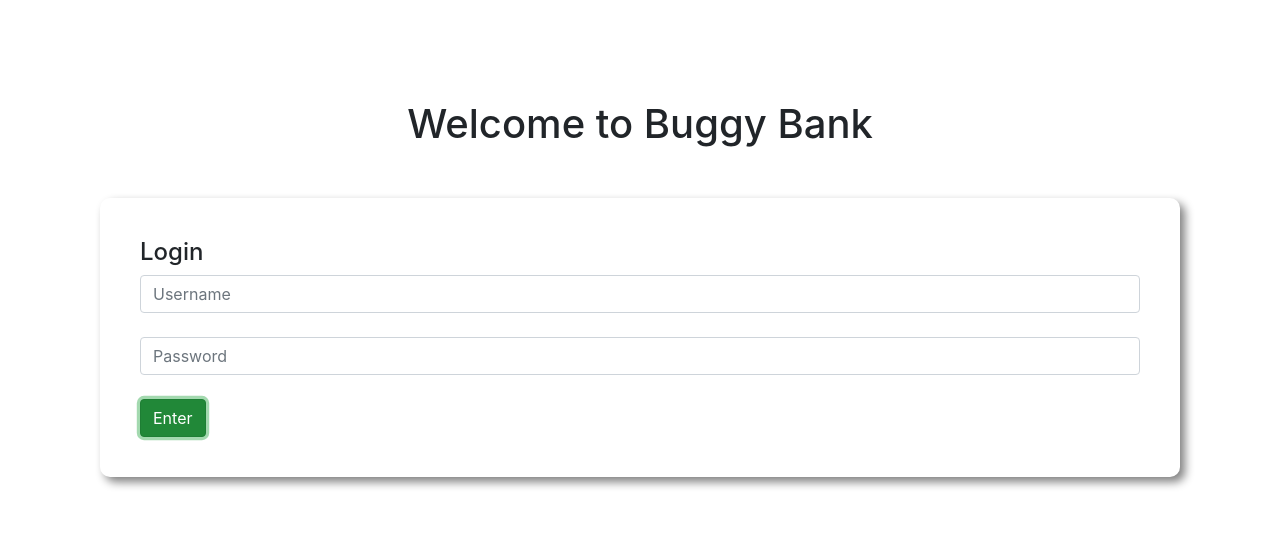
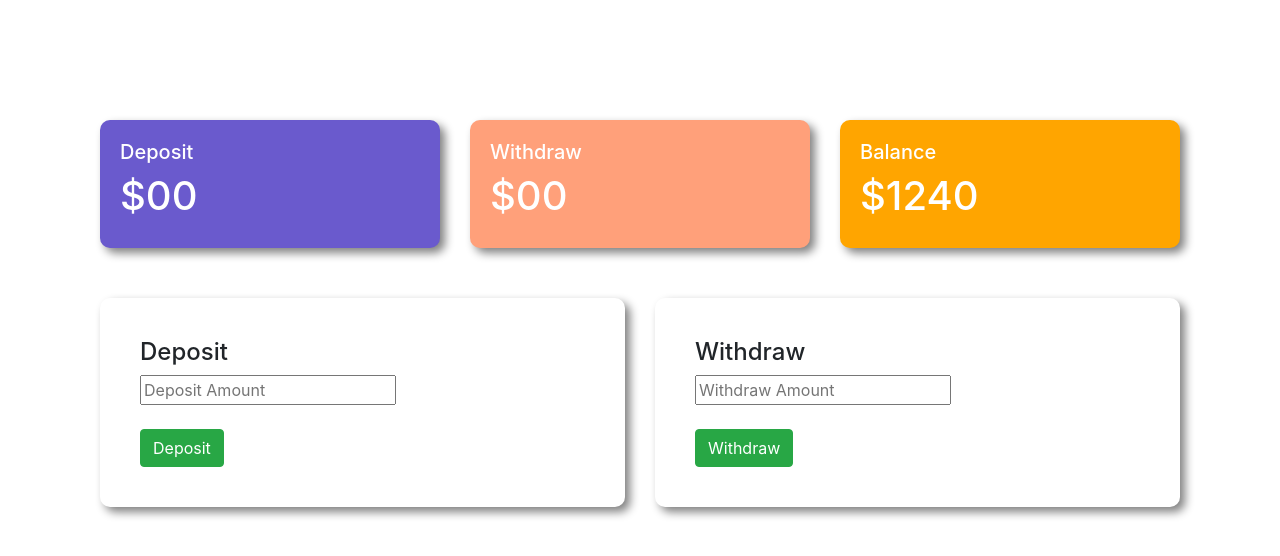
Before and after one commit to TasinTausif/buggy-bank, a plain HTML site: page index.html in a window 1280 px wide. Both pictures are taken after a click on the button "Enter". Drawn offline with nearby package versions, Linux system fonts and the light colour scheme.

Commit message:
Finished

```diff
--- a/index.html
+++ b/index.html
@@ -21,11 +21,98 @@
         </div>
     </div>
 
+    <!-- .transaction-area>.row>.col-md-4*3>.status>h5+h1 -->
+    <div class="transaction-area">
+        <div class="row">
+            <div class="col-md-4">
+                <div class="deposit status">
+                    <h5>Deposit</h5>
+                    <h1>$<span class="depositData">00</span></h1>
+                </div>
+            </div>
+            <div class="col-md-4">
+                <div class="withdraw status">
+                    <h5>Withdraw</h5>
+                    <h1>$<span class="withdrawData">00</span></h1>
+                </div>
+            </div>
+            <div class="col-md-4">
+                <div class="balance status">
+                    <h5>Balance</h5>
+                    <h1>$<span class="totalDepositData">1240</span></h1>
+                </div>
+            </div>
+        </div>
+
+        <div class="row">
+            <div class="col-md-6">
+                <div class="submit-area">
+                    <h4>Deposit</h4>
+                    <input type="text form-control"  id="depositAmount" placeholder="Deposit Amount">
+                    <br><br>
+                    <button id="depositButton" class="btn btn-success">Deposit</button>
+                </div>
+            </div>
+            <div class="col-md-6">
+                <div class="submit-area">
+                    <h4>Withdraw</h4>
+                    <input type="text form-control" placeholder="Withdraw Amount">
+                    <br><br>
+                    <button id="withdrawButton" class="btn btn-success">Withdraw</button>
+                </div>
+            </div>
+        </div>
+    </div>
+
     <script>
+        // Login Button Event Handler
         const loginButton = document.querySelector('#login');
-        loginButton.addEventListener('click', () => {
-            console.log('Login button clicked');
-        })
+        loginButton.addEventListener('click', handleLogin);
+
+        function handleLogin() {
+            document.querySelector('#login-area').style.display = 'none';
+            document.querySelector('.transaction-area').style.display = 'block';
+        }
+
+        // Common function to get number value from input
+        function getInputValue(inputId) {
+            const amount = parseFloat(document.querySelector(inputId).value);
+            return isNaN(amount) ? 0 : amount;
+        }
+
+        // Common function to update total value
+        function updateTotal(fieldId, amount) {
+            const current = parseFloat(document.querySelector(fieldId).innerText);
+            document.querySelector(fieldId).innerText = current + amount;
+        }
+
+        // Deposit Button Event Handler
+        const depositButton = document.querySelector('#depositButton');
+        depositButton.addEventListener('click', handleDeposit);
+
+        function handleDeposit() {
+            const amount = getInputValue('#depositAmount');
+            if (amount > 0) {
+                updateTotal('.depositData', amount);
+                updateTotal('.totalDepositData', amount);
+                document.querySelector('#depositAmount').value = '';
+            }
+        }
+
+        // Withdraw Button Event Handler
+        const withdrawButton = document.querySelector('#withdrawButton');
+        withdrawButton.addEventListener('click', handleWithdraw);
+
+        function handleWithdraw() {
+            const amount = getInputValue('[placeholder="Withdraw Amount"]');
+            const balance = parseFloat(document.querySelector('.totalDepositData').innerText);
+
+            if (amount > 0 && amount <= balance) {
+                updateTotal('.withdrawData', amount);
+                updateTotal('.totalDepositData', -amount);
+                document.querySelector('[placeholder="Withdraw Amount"]').value = '';
+            }
+        }
     </script>
 </body>
 </html>
--- a/style.css
+++ b/style.css
@@ -8,3 +8,27 @@ body{
     border-radius: 10px;
     box-shadow: 5px 5px 10px grey;
 }
+
+.transaction-area{
+    display: none;
+}
+
+.deposit{
+    background-color: slateblue;
+    color: white;
+}
+.withdraw{
+    background-color: lightsalmon;
+    color: white;
+}
+.balance{
+    background-color: orange;
+    color: white;
+}
+
+.status{
+    margin-top: 20px;
+    padding: 20px;
+    border-radius: 10px;
+    box-shadow: 5px 5px 10px grey;
+}
```
